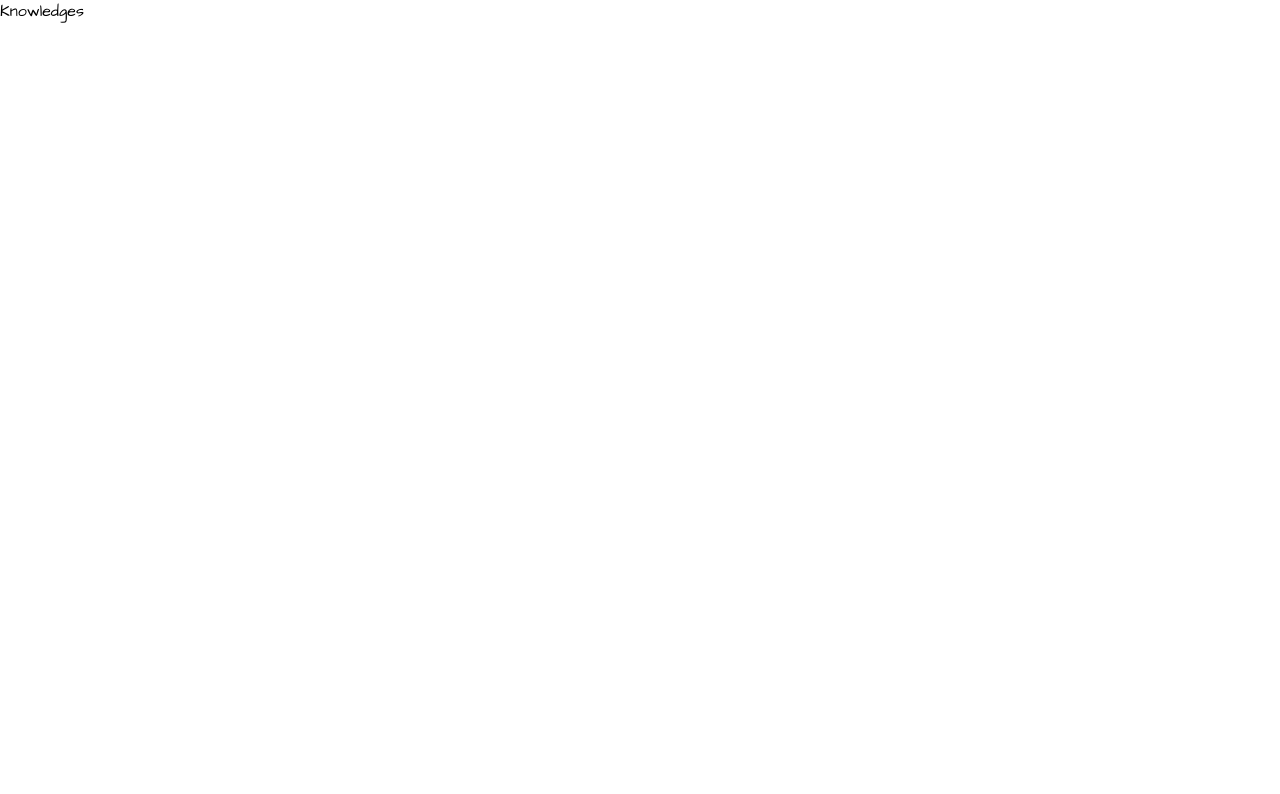
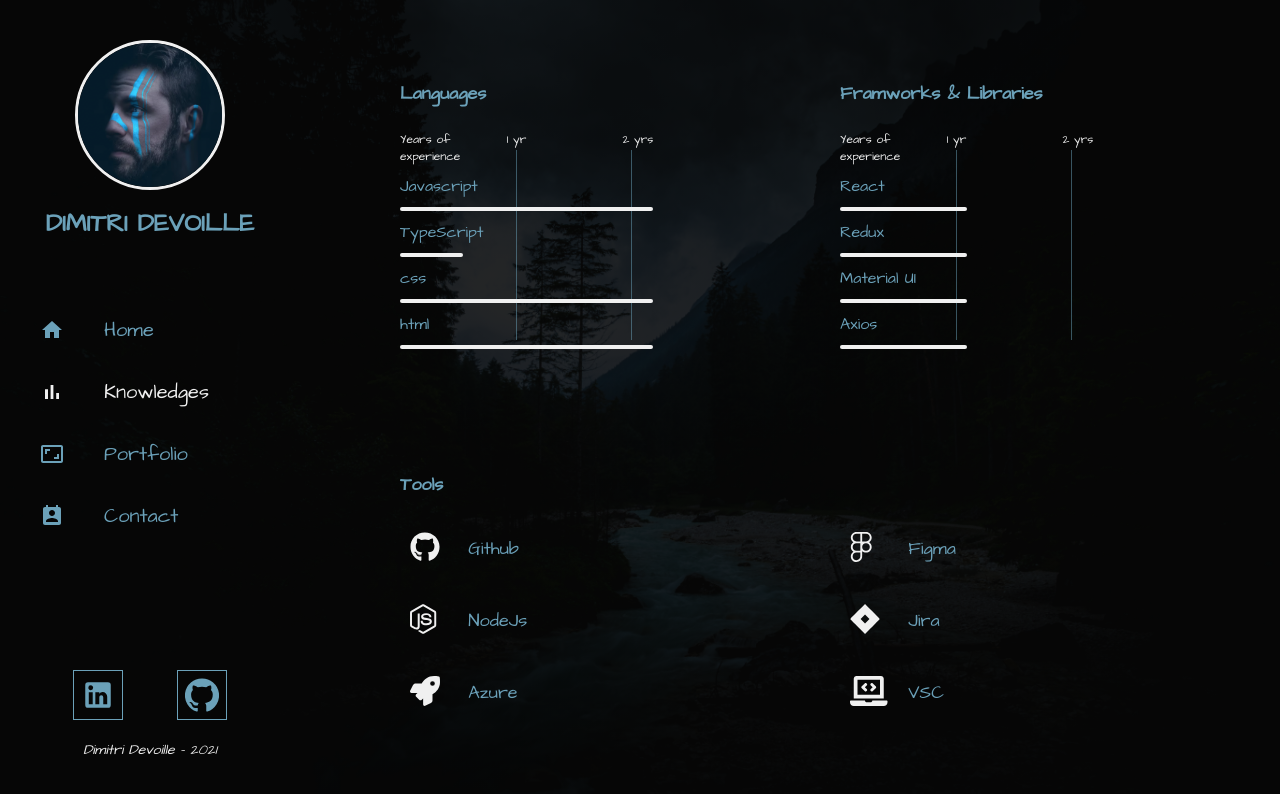
Before and after one commit to dimitriwdev/react-portfolio, a React (Create React App) app: page /knowledges in a window 1280 px wide. Shown: the top 794 px of the page. Built offline with nearby package versions, Linux system fonts and the light colour scheme.

Commit message:
add knowledges page

```diff
--- a/package.json
+++ b/package.json
@@ -3,6 +3,10 @@
   "version": "0.1.0",
   "private": true,
   "dependencies": {
+    "@fortawesome/fontawesome-svg-core": "^1.2.36",
+    "@fortawesome/free-brands-svg-icons": "^5.15.4",
+    "@fortawesome/free-solid-svg-icons": "^5.15.4",
+    "@fortawesome/react-fontawesome": "^0.1.16",
     "@material-ui/core": "^4.12.3",
     "@material-ui/icons": "^4.11.2",
     "@testing-library/jest-dom": "^5.11.4",
--- /dev/null
+++ b/src/components/ProgressBar.jsx
@@ -0,0 +1,106 @@
+import React from "react";
+import { makeStyles } from '@material-ui/core/styles';
+import Grid from '@material-ui/core/Grid';
+
+const useStyles = makeStyles(() => ({
+  progress: {
+    padding: '20px',
+  },
+  progressTitle: {
+    whiteSpace: 'nowrap',
+    marginTop: 0,
+    marginBottom: '25px',
+    fontSize: '18px',
+  },
+  years: {
+    fontSize: '12px',
+    display: 'flex',
+    justifyContent: 'space-between',
+    color: 'rgb(240, 240, 240)',
+    position: 'relative',
+  },
+  yearsExp: {
+    minWidth: '36%',
+  },
+  yearsColumn: {
+    textAlign: 'center',
+    '&::before': {
+      content: '""',
+      background: 'rgba(107, 161, 185, 0.5)',
+      position: 'absolute',
+      height: '190px',
+      width: '1px',
+      transform: 'translate(9px, 19px)',
+    },
+  },
+  yearsOne: {
+    minWidth: '20%',
+  },
+  yearsTwo: {
+    minWidth: '44%',
+    textAlign: 'right',
+  },
+  skillList: {
+    padding: 0,
+  },
+  skillItem: {
+    listStyle: 'none',
+    paddingTop: '10px',
+    fontSize: '16px',
+  },
+  progressBarStyle: {
+    height: '4px',
+    borderRadius: '2px',
+    marginTop: '10px',
+    position: 'relative',
+    '&::after': {
+      content: '""',
+      position: 'absolute',
+      borderRadius: '50px',
+      height: '4px',
+      background: 'rgb(240, 240, 240)',
+      width: 0,
+      animation: '$line 1.5s ease-out forwards',
+    }
+  },
+  '@keyframes line': {
+    to: {
+      width: '100%',
+    },
+  },
+}))
+
+const ProgressBar = (props) => {
+  const classes = useStyles();
+  const { title, skillLists } = props;
+
+  return (
+    <Grid item xs={12} lg={8} className={classes.progress}>
+      <h2 className={classes.progressTitle}>{title}</h2>
+      <div className={classes.years}>
+        <span className={classes.yearsExp}>Years of experience</span>
+        <span className={`${classes.yearsColumn} ${classes.yearsOne}`}>1 yr</span>
+        <span className={`${classes.yearsColumn} ${classes.yearsTwo}`}>2 yrs</span>
+      </div>
+      <ul className={classes.skillList}>
+        {skillLists.map((skillList) => {
+          const xpYears = 2;
+          const progressBar = (skillList.xp / xpYears) * 100 + "%";
+
+          return (
+            <div key={skillList.value}>
+              <li className={classes.skillItem}><span className={classes.skillValue}>{skillList.value}</span>
+                <div
+                  className={classes.progressBarStyle}
+                  style={{ width: progressBar }}
+                ></div>
+              </li>
+            </div>
+          );
+        })}
+      </ul>
+    </Grid >
+  );
+};
+
+export default ProgressBar;
--- /dev/null
+++ b/src/components/Skills.jsx
@@ -0,0 +1,39 @@
+import React, { useState } from "react";
+import ProgressBar from "./ProgressBar";
+
+import Grid from '@material-ui/core/Grid';
+
+const Skills = () => {
+  const [languages, setLanguages] = useState([
+    { id: 1, value: "Javascript", xp: 2 },
+    { id: 2, value: "TypeScript", xp: 0.5 },
+    { id: 3, value: "css", xp: 2 },
+    { id: 4, value: "html", xp: 2 }
+  ]);
+
+  const [frameworks, setFrameworks] = useState([
+    { id: 5, value: "React", xp: 1 },
+    { id: 6, value: "Redux", xp: 1 },
+    { id: 7, value: "Material UI", xp: 1 },
+    { id: 8, value: "Axios", xp: 1 }
+  ]);
+
+  return (
+    <Grid container>
+      <Grid container item xs={12} sm={6} >
+        <ProgressBar
+          skillLists={languages}
+          title="Languages"
+        />
+      </Grid>
+      <Grid container item xs={12} sm={6} >
+        <ProgressBar
+          skillLists={frameworks}
+          title="Framworks & Libraries"
+        />
+      </Grid>
+    </Grid>
+  );
+};
+
+export default Skills;
--- /dev/null
+++ b/src/components/Tools.jsx
@@ -0,0 +1,87 @@
+import React from 'react';
+import { makeStyles } from '@material-ui/core/styles';
+import Grid from '@material-ui/core/Grid';
+import { library } from "@fortawesome/fontawesome-svg-core";
+import { fas } from "@fortawesome/free-solid-svg-icons";
+import { fab } from "@fortawesome/free-brands-svg-icons";
+import { FontAwesomeIcon } from "@fortawesome/react-fontawesome";
+library.add(fas, fab);
+
+const useStyles = makeStyles(() => ({
+  toolsTitle: {
+    fontSize: '18px',
+    marginBottom: '25px',
+    padding: '20px 20px 0 20px',
+  },
+  toolList: {
+    padding: '0 20px',
+  },
+  toolListItem: {
+    padding: '10px',
+    marginBottom: '20px',
+    alignItems: 'center',
+    '@media (max-width: 900px)': {
+      border: 'none',
+    },
+  },
+  icon: {
+    color: 'rgb(240, 240, 240)',
+    fontSize: '30px',
+  },
+  toolSpan: {
+    textAlign: 'left',
+    fontSize: '18px',
+    '@media (max-width: 600px)': {
+      textAlign: 'left',
+    },
+  },
+}))
+
+const Tools = () => {
+  const classes = useStyles();
+
+  const title = 'Tools';
+
+  return (
+
+    <Grid container className={classes.tools}>
+      <Grid item xs={12}>
+        <h2 className={classes.toolsTitle}>{title}</h2>
+      </Grid>
+      <Grid container item xs={6} className={classes.toolListContainer}>
+        <Grid container item xs={12} lg={8} className={classes.toolList}>
+          <Grid container item xs={12} className={classes.toolListItem}>
+            <Grid item xs={6} sm={3}><FontAwesomeIcon className={classes.icon} icon={['fab', 'github']} /></Grid>
+            <Grid item xs={6} sm={3}><span className={classes.toolSpan}>Github</span></Grid>
+          </Grid>
+          <Grid container item xs={12} className={classes.toolListItem}>
+            <Grid item xs={6} sm={3}><FontAwesomeIcon className={classes.icon} icon={["fab", "node-js"]} /></Grid>
+            <Grid item xs={6} sm={3}><span className={classes.toolSpan}>NodeJs</span></Grid>
+          </Grid>
+          <Grid container item xs={12} className={classes.toolListItem}>
+            <Grid item xs={6} sm={3}><FontAwesomeIcon className={classes.icon} icon={["fas", "rocket"]} /></Grid>
+            <Grid item xs={6} sm={3}><span className={classes.toolSpan}>Azure</span></Grid>
+          </Grid>
+        </Grid>
+      </Grid>
+      <Grid container item xs={6} className={classes.toolListContainer}>
+        <Grid container item xs={12} lg={8} className={classes.toolList}>
+          <Grid container item xs={12} className={classes.toolListItem}>
+            <Grid item xs={6} sm={3}><FontAwesomeIcon className={classes.icon} icon={["fab", "figma"]} /></Grid>
+            <Grid item xs={6} sm={3}><span className={classes.toolSpan}>Figma</span></Grid>
+          </Grid>
+          <Grid container item xs={12} className={classes.toolListItem}>
+            <Grid item xs={6} sm={3}><FontAwesomeIcon className={classes.icon} icon={["fab", "jira"]} /></Grid>
+            <Grid item xs={6} sm={3}><span className={classes.toolSpan}>Jira</span></Grid>
+          </Grid>
+          <Grid container item xs={12} className={classes.toolListItem}>
+            <Grid item xs={6} sm={3}><FontAwesomeIcon className={classes.icon} icon={["fas", "laptop-code"]} /></Grid>
+            <Grid item xs={6} sm={3}><span className={classes.toolSpan}>VSC</span></Grid>
+          </Grid>
+        </Grid>
+      </Grid>
+    </Grid >
+  )
+}
+
+export default Tools;
--- a/src/index.css
+++ b/src/index.css
@@ -7,7 +7,7 @@
 }
 
 body {
-  margin: 0;
+  overflow-x: hidden;
   font-family: 'Architects Daughter', cursive, -apple-system, BlinkMacSystemFont, 'Segoe UI', 'Roboto', 'Oxygen',
     'Ubuntu', 'Cantarell', 'Fira Sans', 'Droid Sans', 'Helvetica Neue',
     sans-serif;
--- a/src/pages/Knowledges.jsx
+++ b/src/pages/Knowledges.jsx
@@ -1,7 +1,40 @@
 import React from 'react';
+import Navigation from '../components/Navigation';
+import Skills from "../components/Skills";
+import Tools from '../components/Tools';
+import bg from '../assets/bg.jpg';
+
+import Grid from '@material-ui/core/Grid';
 import { makeStyles } from '@material-ui/core/styles';
 
 const useStyles = makeStyles(() => ({
+  knowledges: {
+    width: '100%',
+    minHeight: '100vh',
+    display: 'flex',
+    background: `linear-gradient(rgba(0, 0, 0, 0.85), rgba(0, 0, 0, 0.85)),url(${bg})`,
+    // Photo by Karsten Würth on unsplash
+    backgroundPosition: 'center',
+    backgroundSize: 'cover',
+    backgroundRepeat: 'no-repeat',
+    backgroundAttachment: 'fixed',
+    color: '#6BA1B9',
+    '@media (max-width: 900px)': {
+      flexDirection: 'column',
+    },
+  },
+  content: {
+    padding: '20px 20px 20px 80px',
+    '@media (max-width: 1200px)': {
+      padding: '20px ',
+    },
+    '@media (max-width: 900px)': {
+      padding: '20px',
+    },
+    '@media (max-width: 400px)': {
+      padding: '20px',
+    },
+  },
 }))
 
 const Knowledges = () => {
@@ -9,9 +42,13 @@ const Knowledges = () => {
 
   return (
     <div className={classes.knowledges}>
-      Knowledges
-    </div>
-  );
-};
+      <Navigation />
+      <Grid container alignItems='center' className={classes.content}>
+        <Grid container item xs={12}><Skills className={classes.skills} /></Grid>
+        <Grid container item xs={12}><Tools className={classes.tools} /></Grid>
+      </Grid>
+    </div >
+  )
+}
 
 export default Knowledges;
```
Also changed, not shown: 1 other file (tests, documents, lock files or other folders).
